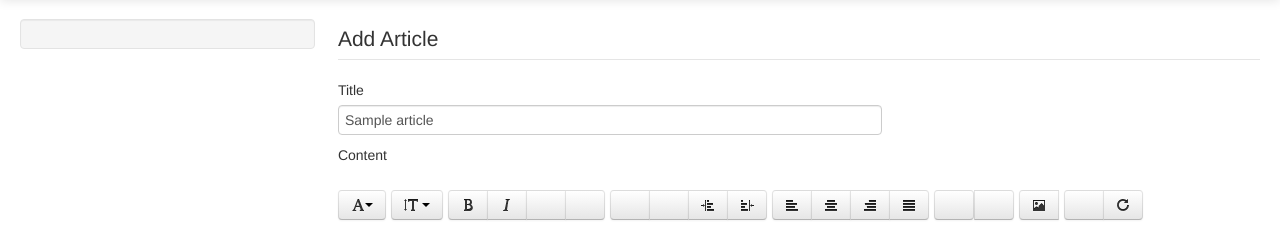
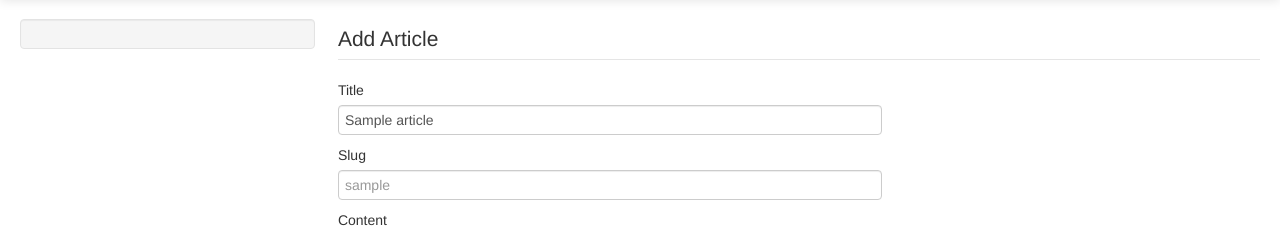
Before and after one commit to chadwick37/Documentation, a PHP site: the page made by templates/edit.twig in a window 1280 px wide. Shown: the part 41-271 px from the top of the page. Run offline with PHP 8.4, Linux system fonts and the light colour scheme; the template is opened without the code that fills it: most values are stand-ins (such as "Sample title", 1, 10 or a date in 2020); some libraries are stand-ins or nearby versions.

Commit message:
Add home page by creating a slug called home

```diff
--- a/templates/edit.twig
+++ b/templates/edit.twig
@@ -28,6 +28,8 @@ $(document).ready(function() {
     <legend>Add Article</legend>
 	    <label>Title</label>
 	    <input class="input-xxlarge" type="text" name="title" value="{{ article.title }}">
+	    <label>Slug</label>
+	    <input class="input-xxlarge" type="text" name="slug" placeholder="{{ article.slug }}">
 	    <label>Content</label>
 	    <input id="hide-content" type="hidden" name="content" value="" />
   </fieldset>
--- a/templates/home.twig
+++ b/templates/home.twig
@@ -14,6 +14,6 @@
 <div class="hero-unit">
 <h1>doc.umentation</h1>
 	<p class="lead">A super simple app for documenting your app. Built with the Slim microframework, Paris and Idiorm (a super simple ORM), the Twig template engine, and the Twitter Bootstrap front end framework.</p>
-	<p>Why build doc.umentation? Because I needed something quick and simple. I didn't need a full blown wiki and I didn't want to hack wordpress into doing what I wanted.</p>
+	<p>Why build doc.umentation? Because sometimes you need something quick and simple. It takes less than 5 minutes to setup and is super easy to use. If you don't need a full blown wiki or want the overhead of something like Wordpress, then doc.umentation may be for you.</p>
 </div>
 {% endblock %}
--- a/templates/layout.twig
+++ b/templates/layout.twig
@@ -38,15 +38,10 @@
     <script src="{{ doc_root }}/assets/js/bootstrap-wysiwyg.js"></script>
     <!-- HTML5 shim, for IE6-8 support of HTML5 elements -->
     <!--[if lt IE 9]>
-      <script src="../assets/js/html5shiv.js"></script>
+      <script src="{{ doc_root }}/assets/js/html5shiv.js"></script>
     <![endif]-->
 
-    <!-- Fav and touch icons -->
-    <link rel="apple-touch-icon-precomposed" sizes="144x144" href="{{ doc_root }}/assets/ico/apple-touch-icon-144-precomposed.png">
-    <link rel="apple-touch-icon-precomposed" sizes="114x114" href="{{ doc_root }}/assets/ico/apple-touch-icon-114-precomposed.png">
-      <link rel="apple-touch-icon-precomposed" sizes="72x72" href="{{ doc_root }}/assets/ico/apple-touch-icon-72-precomposed.png">
-                    <link rel="apple-touch-icon-precomposed" href="{{ doc_root }}/assets/ico/apple-touch-icon-57-precomposed.png">
-                                   <link rel="shortcut icon" href="{{ doc_root }}/assets/ico/favicon.png">
+    <link rel="shortcut icon" href="{{ doc_root }}/assets/ico/favicon.ico">
   {% endblock %}
   </head>
 
```
Also changed, not shown: assets/js/html5shiv.js (added, +8 -0 lines), index.php (+14 -3 lines), README.md, assets/ico/apple-touch-icon-114-precomposed.png (deleted), assets/ico/apple-touch-icon-144-precomposed.png (deleted), assets/ico/apple-touch-icon-57-precomposed.png (deleted), assets/ico/apple-touch-icon-72-precomposed.png (deleted), assets/ico/favicon.ico, assets/ico/favicon.png (deleted).
